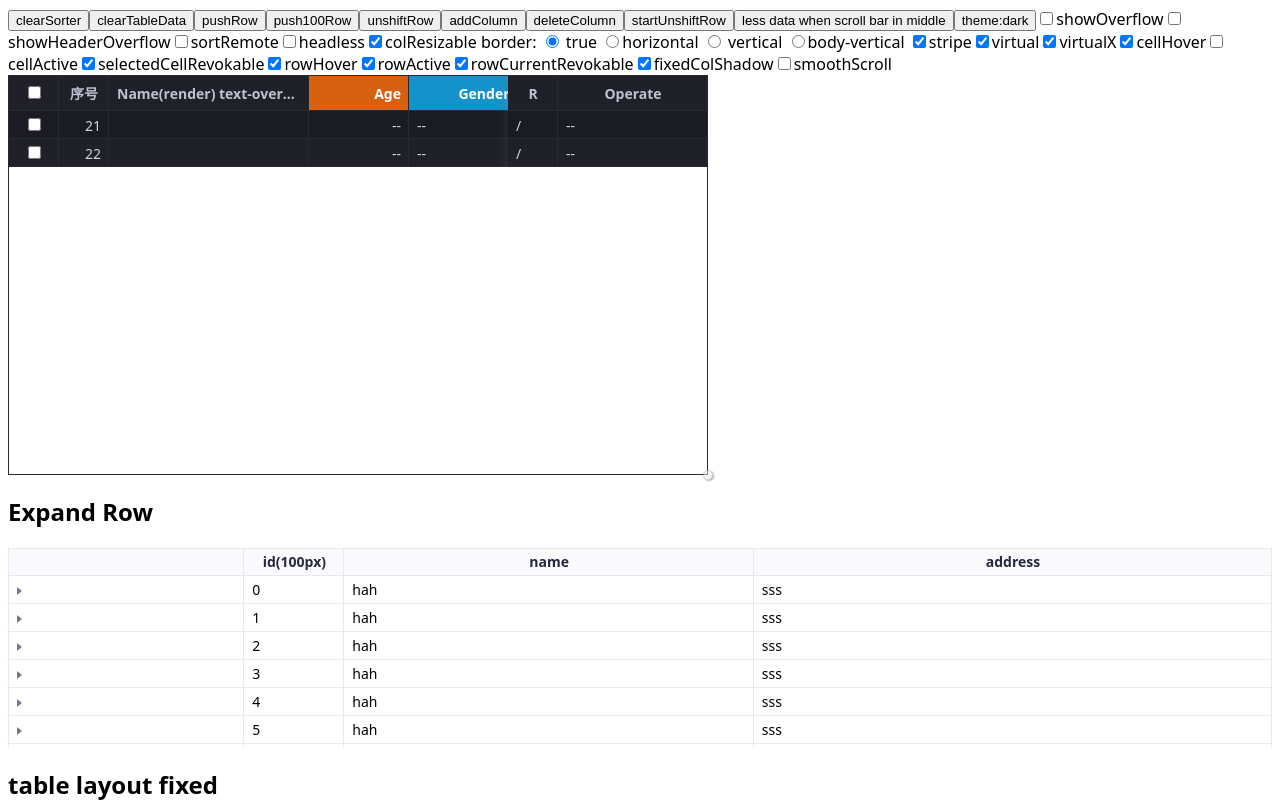
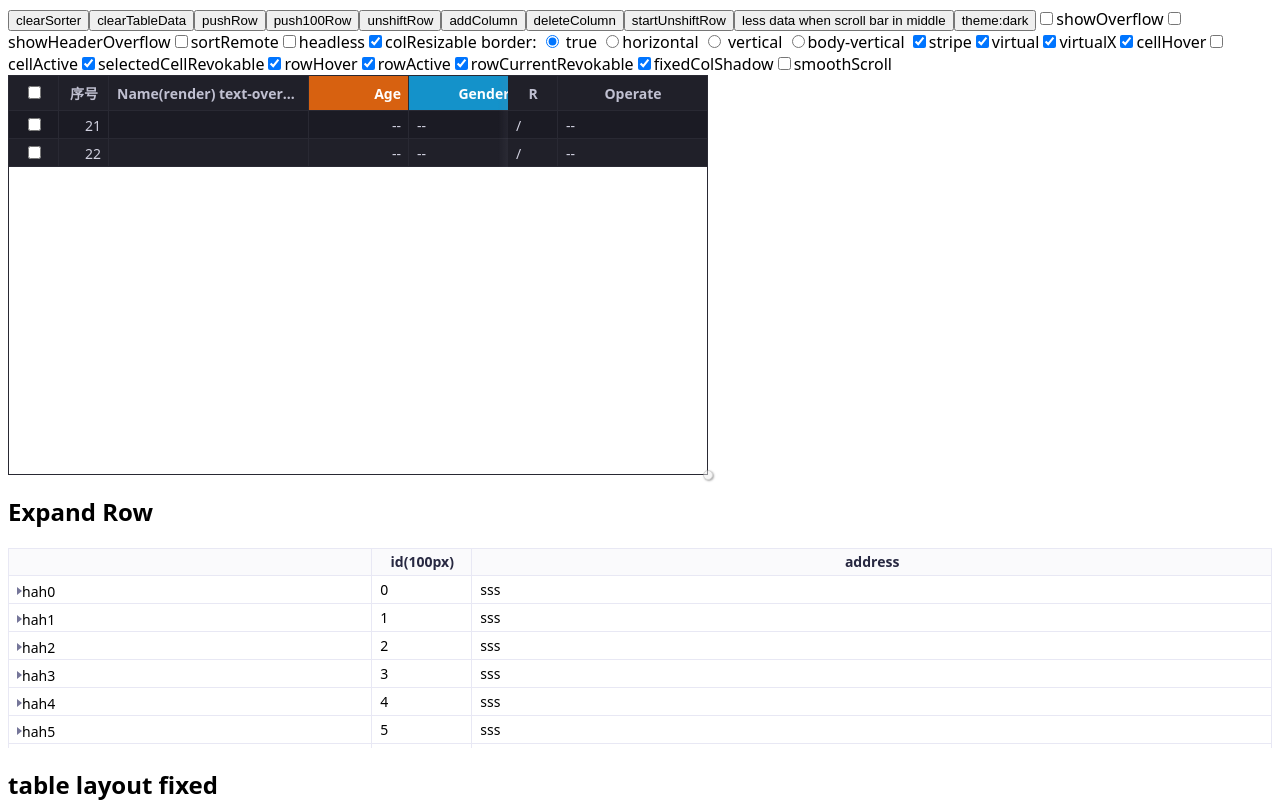
Before and after one commit to ja-plus/stk-table-vue, a Vue app: page / in a window 1280 px wide. Shown: the top 802 px of the page. Built offline with nearby package versions, Linux system fonts and the light colour scheme.

Commit message:
update expand row dataIndex

```diff
--- a/src/StkTable/StkTable.vue
+++ b/src/StkTable/StkTable.vue
@@ -179,7 +179,9 @@
                                     {{ (props.seqConfig.startIndex || 0) + rowIndex + 1 }}
                                 </template>
                                 <template v-else-if="col.type === 'expand'">
-                                    <div class="expand-icon" :class="{ expanded: row.__EXPANDED__ }" @click="() => toggleExpandRow(row, col)"></div>
+                                    <div class="expand-icon" :class="{ expanded: row.__EXPANDED__ }" @click="() => toggleExpandRow(row, col)">
+                                        {{ row?.[col.dataIndex] ?? getEmptyCellText(col, row) }}
+                                    </div>
                                 </template>
                                 <template v-else>
                                     {{ row?.[col.dataIndex] ?? getEmptyCellText(col, row) }}
--- a/test/ExpandRow.vue
+++ b/test/ExpandRow.vue
@@ -6,7 +6,7 @@ import { StkTableColumn } from '../src/StkTable/types';
 const columns = ref<StkTableColumn<any>[]>([
     {
         type: 'expand',
-        dataIndex: '',
+        dataIndex: 'name',
     },
     {
         dataIndex: 'id',
@@ -14,17 +14,13 @@ const columns = ref<StkTableColumn<any>[]>([
         width: '100px',
     },
     {
-        dataIndex: 'name',
-        title: 'name',
-    },
-    {
         dataIndex: 'address',
         title: 'address',
     },
 ]);
 
-const data = new Array(200).fill(0).map((it, index) => {
-    return { id: index, name: 'hah', address: 'sss' };
+const data = new Array(100).fill(0).map((it, index) => {
+    return { id: index, name: 'hah' + index, address: 'sss' };
 });
 function handleToggleRowExpand(data) {
     console.log('handleToggleRowExpand', data);
```
